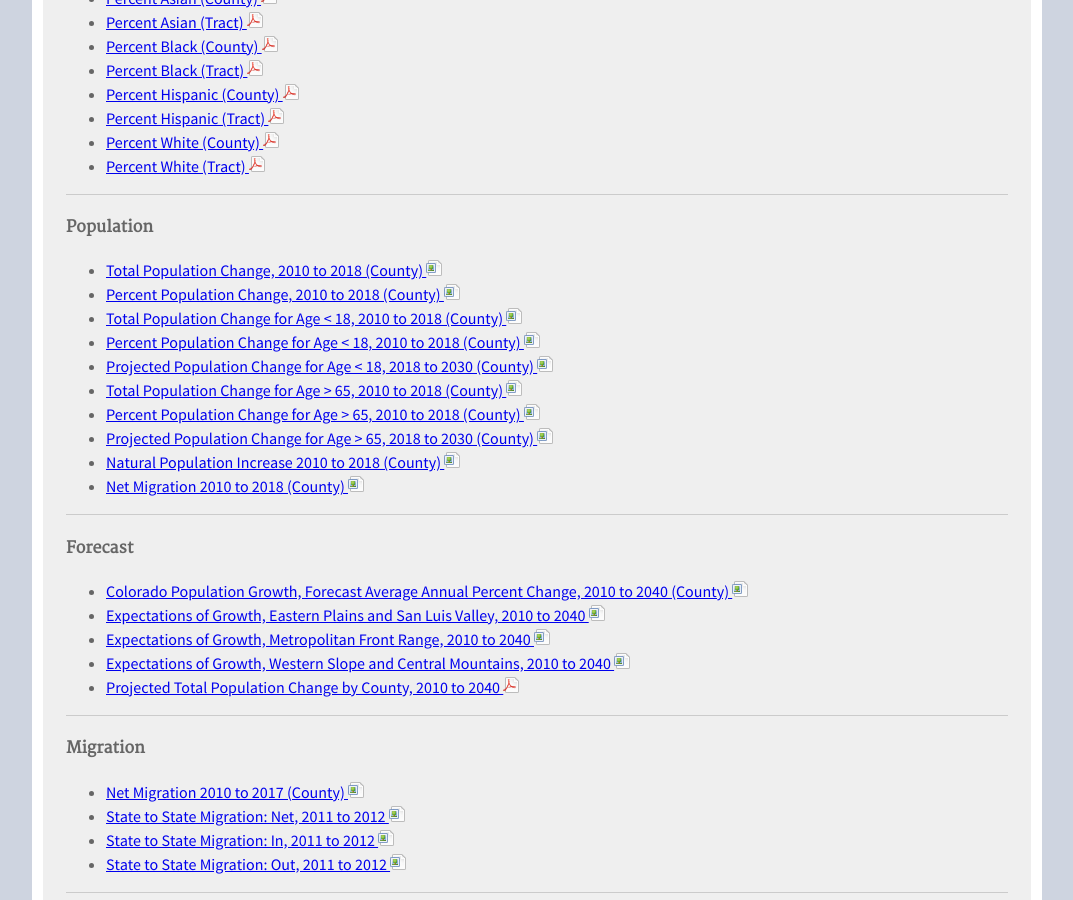
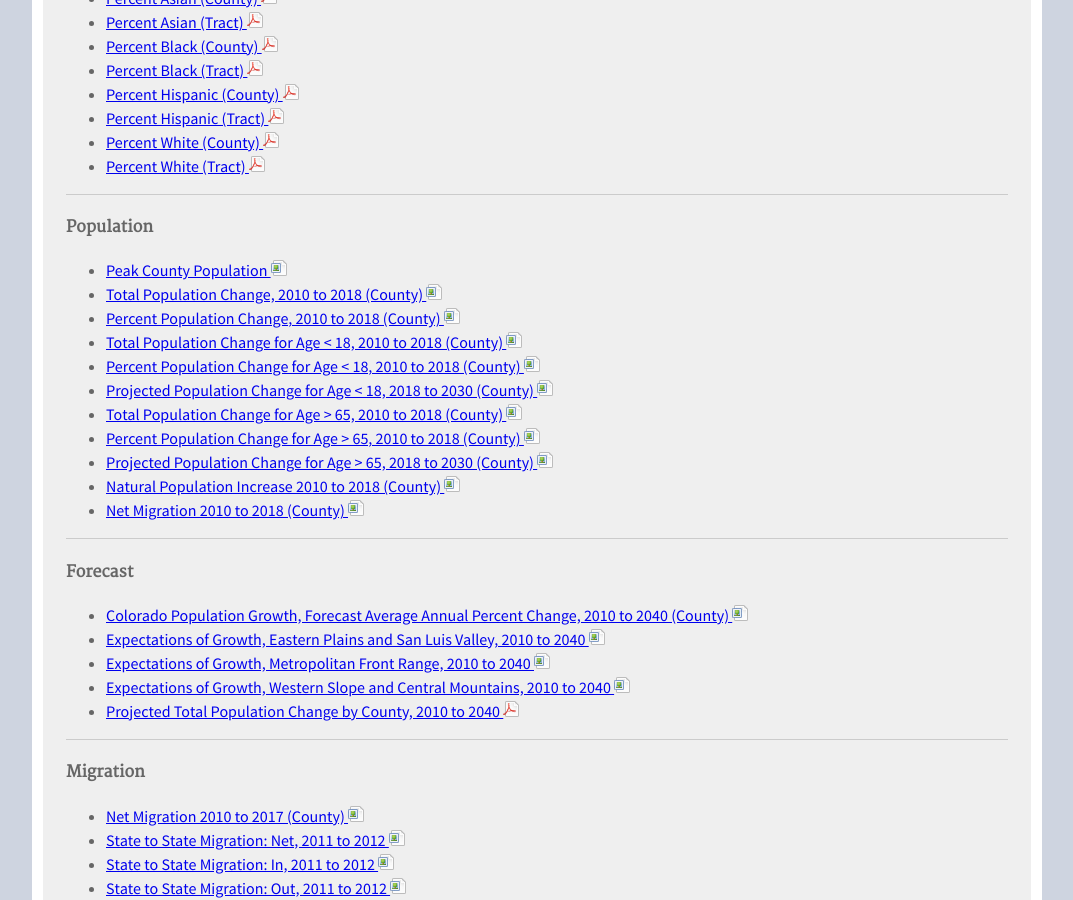
Before and after one commit to TBleess/Website_New, a Jekyll site: the page built from pages/8_GIS/thematic-maps.md, in a window 1280 px wide and 900 px high, scrolled down 1140 px. Shown: the whole window, without its empty margins (103-1176 px from the left). Built offline with Jekyll 4.4.1, drawn with Linux system fonts in a browser that asks for light colours.

Commit message:
Update thematic-maps.md

```diff
--- a/pages/8_GIS/thematic-maps.md
+++ b/pages/8_GIS/thematic-maps.md
@@ -62,6 +62,7 @@ description: "Collection of PDF and PNG thematic maps produced by the Colorado S
 
 #### Population
 
+- [Peak County Population ![image](/images/page_white_picture.png 'download image file')](https://storage.googleapis.com/maps-static/County%20Population%20Peak.png)
 - [Total Population Change, 2010 to 2018 (County) ![image](/images/page_white_picture.png 'download image file')](https://storage.googleapis.com/maps-static/TtlChg1018.png)
 - [Percent Population Change, 2010 to 2018 (County) ![image](/images/page_white_picture.png 'download image file')](https://storage.googleapis.com/maps-static/PctChg1018.png)
 - [Total Population Change for Age < 18, 2010 to 2018 (County) ![image](/images/page_white_picture.png 'download image file')](https://storage.googleapis.com/maps-static/TtlChg1018_U18.png)
```
